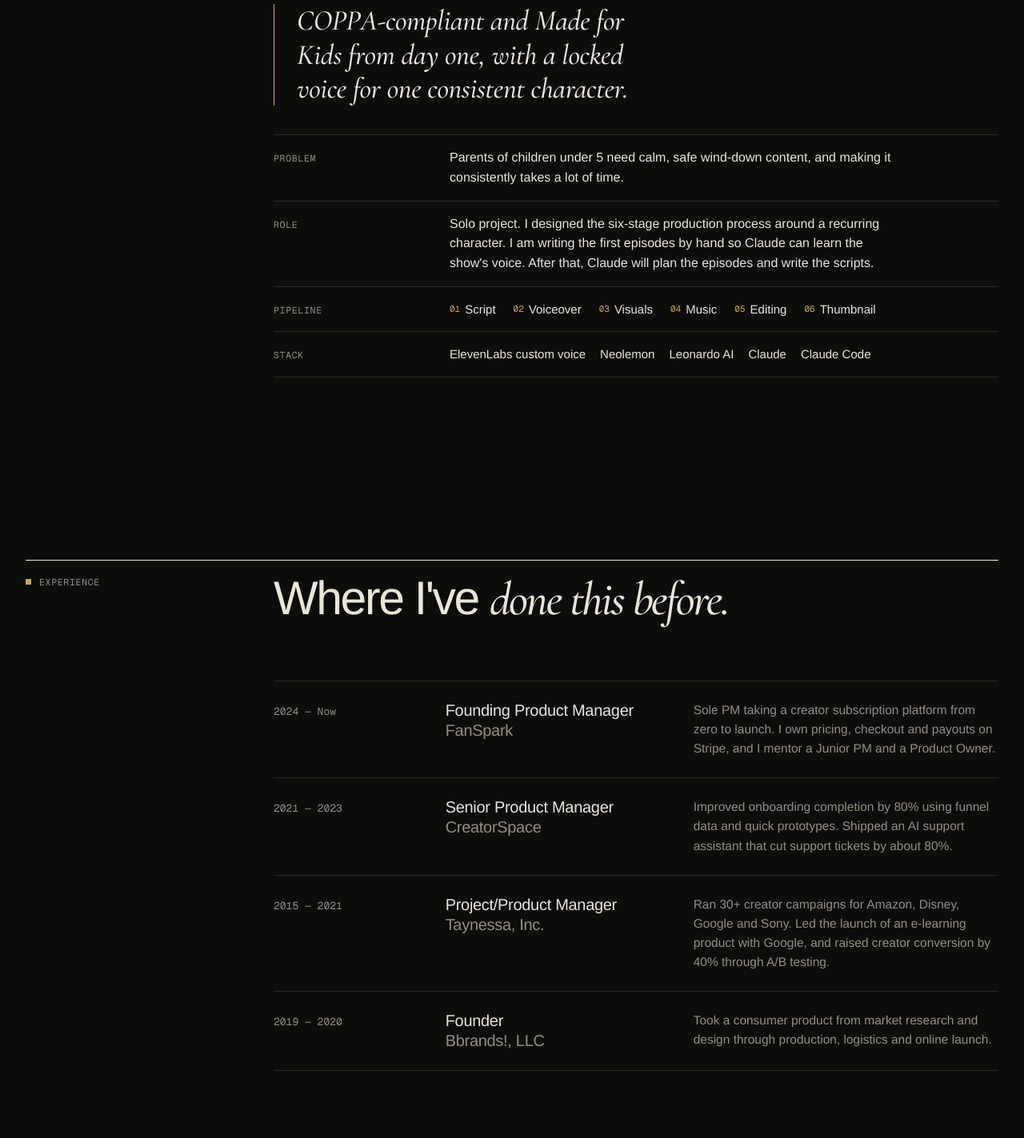
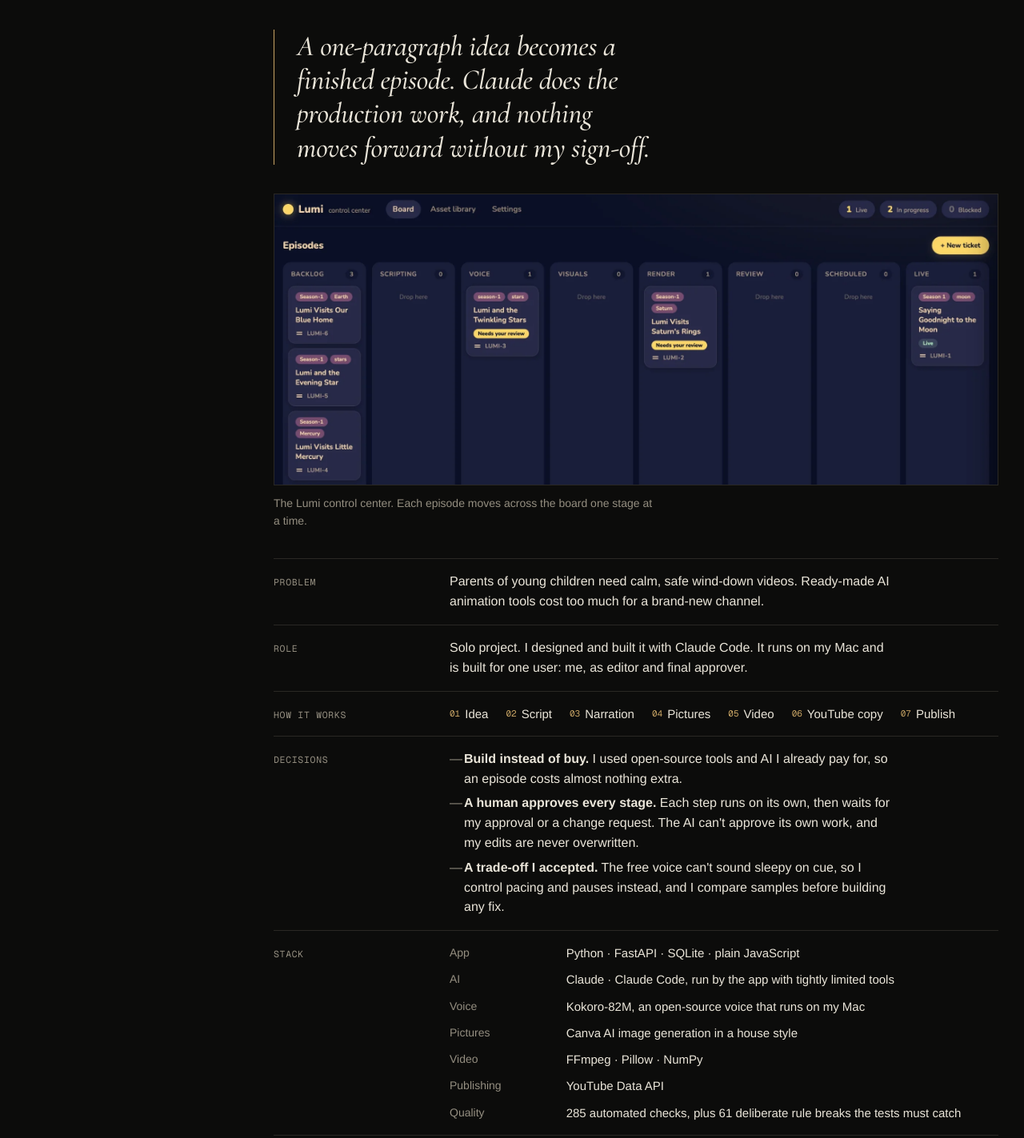
Before and after one commit to lmbouslog-lab/Portfolio, a plain HTML site: page index.html in a window 1280 px wide. Shown: the part 4436-5859 px from the top of the page at 80% size. Drawn offline with nearby package versions, Linux system fonts and the light colour scheme; a web font is replaced by a local one.

Commit message:
Rewrite Bedtime with Lumi section with control center screenshots
Co-Authored-By: Claude Opus 5.5 <noreply@anthropic.com>
Claude-Session: https://claude.ai/code/session_017gZSbXNZNruTJHMQosBu3d

```diff
--- a/index.html
+++ b/index.html
@@ -128,6 +128,10 @@ section.sec { padding-block: 140px 0; }
 .row li::before { content: "—"; position: absolute; left: 0; color: var(--grey); }
 .row b { font-weight: 600; }
 .tags { display: flex; flex-wrap: wrap; gap: 4px 18px; font-size: 15px; }
+.shot { margin: 0; display: grid; gap: 12px; }
+.shot img { display: block; width: 100%; height: auto; border: 1px solid var(--rule); }
+.shot img.narrow { max-width: 560px; }
+.shot figcaption { font-size: 14px; color: var(--grey); max-width: 62ch; }
 .sg { margin: 0; display: grid; gap: 10px; }
 .sg div { display: grid; grid-template-columns: minmax(0, 1.2fr) minmax(0, 5fr); column-gap: 16px; }
 .sg dt { font-size: 14px; color: var(--grey); padding-top: 1px; }
@@ -304,20 +308,41 @@ footer .meta:first-child { grid-column: 1 / span 6; }
     <article class="project grid">
       <div class="lab">
         <span class="idx">03</span>
-        <div class="pmeta"><span class="meta">Status</span><span class="status soon">Coming soon</span></div>
-        <div class="pmeta"><span class="meta">Role</span><span>Solo<br>Content pipeline</span></div>
+        <div class="pmeta"><span class="meta">Status</span><span class="status wip">In production</span></div>
+        <div class="pmeta"><span class="meta">Role</span><span>Solo<br>Designed and built</span></div>
         <div class="plinks"><a href="https://www.youtube.com/@bedtimewithlumi" target="_blank" rel="noopener">YouTube</a></div>
       </div>
       <div class="body">
         <h3>Bedtime with Lumi</h3>
-        <p class="summary">A children's bedtime YouTube channel, made with an AI-assisted production pipeline.</p>
-        <p class="quote">COPPA-compliant and Made for Kids from day one, with a locked voice for one consistent character.</p>
+        <p class="summary">My own AI production studio for a YouTube channel of calm, five-minute bedtime stories for children aged 2 to 6, starring Lumi, a glowing plush star.</p>
+        <p class="quote">A one-paragraph idea becomes a finished episode. Claude does the production work, and nothing moves forward without my sign-off.</p>
+        <figure class="shot">
+          <img src="images/lumi-board.webp" width="1972" height="792" loading="lazy" alt="The Lumi control center: a board of episodes in columns from Backlog through Scripting, Voice, Visuals, Render, Review, Scheduled and Live.">
+          <figcaption>The Lumi control center. Each episode moves across the board one stage at a time.</figcaption>
+        </figure>
         <div class="spec">
-          <div class="row"><span class="meta">Problem</span><p>Parents of children under 5 need calm, safe wind-down content, and making it consistently takes a lot of time.</p></div>
-          <div class="row"><span class="meta">Role</span><p>Solo project. I designed the six-stage production process around a recurring character. I am writing the first episodes by hand so Claude can learn the show's voice. After that, Claude will plan the episodes and write the scripts.</p></div>
-          <div class="row"><span class="meta">Pipeline</span><div class="steps"><span>Script</span><span>Voiceover</span><span>Visuals</span><span>Music</span><span>Editing</span><span>Thumbnail</span></div></div>
-          <div class="row"><span class="meta">Stack</span><div class="tags"><span>ElevenLabs custom voice</span><span>Neolemon</span><span>Leonardo AI</span><span>Claude</span><span>Claude Code</span></div></div>
+          <div class="row"><span class="meta">Problem</span><p>Parents of young children need calm, safe wind-down videos. Ready-made AI animation tools cost too much for a brand-new channel.</p></div>
+          <div class="row"><span class="meta">Role</span><p>Solo project. I designed and built it with Claude Code. It runs on my Mac and is built for one user: me, as editor and final approver.</p></div>
+          <div class="row"><span class="meta">How it works</span><div class="steps"><span>Idea</span><span>Script</span><span>Narration</span><span>Pictures</span><span>Video</span><span>YouTube copy</span><span>Publish</span></div></div>
+          <div class="row"><span class="meta">Decisions</span><ul>
+            <li><b>Build instead of buy.</b> I used open-source tools and AI I already pay for, so an episode costs almost nothing extra.</li>
+            <li><b>A human approves every stage.</b> Each step runs on its own, then waits for my approval or a change request. The AI can't approve its own work, and my edits are never overwritten.</li>
+            <li><b>A trade-off I accepted.</b> The free voice can't sound sleepy on cue, so I control pacing and pauses instead, and I compare samples before building any fix.</li>
+          </ul></div>
+          <div class="row"><span class="meta">Stack</span><dl class="sg">
+            <div><dt>App</dt><dd>Python · FastAPI · SQLite · plain JavaScript</dd></div>
+            <div><dt>AI</dt><dd>Claude · Claude Code, run by the app with tightly limited tools</dd></div>
+            <div><dt>Voice</dt><dd>Kokoro-82M, an open-source voice that runs on my Mac</dd></div>
+            <div><dt>Pictures</dt><dd>Canva AI image generation in a house style</dd></div>
+            <div><dt>Video</dt><dd>FFmpeg · Pillow · NumPy</dd></div>
+            <div><dt>Publishing</dt><dd>YouTube Data API</dd></div>
+            <div><dt>Quality</dt><dd>285 automated checks, plus 61 deliberate rule breaks the tests must catch</dd></div>
+          </dl></div>
         </div>
+        <figure class="shot">
+          <img class="narrow" src="images/lumi-review.webp" width="962" height="952" loading="lazy" alt="An episode's review panel: a finished scene of Lumi the star flying through a night sky, marked Needs your review, with buttons to approve or request changes.">
+          <figcaption>The review step. Claude renders a version, and I approve it or send it back with notes.</figcaption>
+        </figure>
       </div>
     </article>
   </section>
@@ -363,7 +388,7 @@ footer .meta:first-child { grid-column: 1 / span 6; }
         <div><span class="meta">Product</span><p>0-to-1 launches, roadmap ownership, user research, two-sided marketplace design, subscription and payments products, leading cross-functional squads</p></div>
         <div><span class="meta">Analytics</span><p>Amplitude, Google Analytics, SQL, cohort analysis, A/B testing</p></div>
         <div><span class="meta">Tools and integrations</span><p>Stripe webhooks, Auth0, MCP integrations with Slack, Gmail, GitHub and Figma, Figma, Jira</p></div>
-        <div><span class="meta">AI</span><p>Claude Code for prototyping and validating features, multi-agent pipelines, AI-assisted content pipelines with ElevenLabs</p></div>
+        <div><span class="meta">AI</span><p>Claude Code for prototyping and validating features, multi-agent pipelines, an AI video production pipeline with human approval at every stage</p></div>
       </div>
     </div>
   </section>
```
Also changed, not shown: images/lumi-board.webp (added), images/lumi-review.webp (added).
